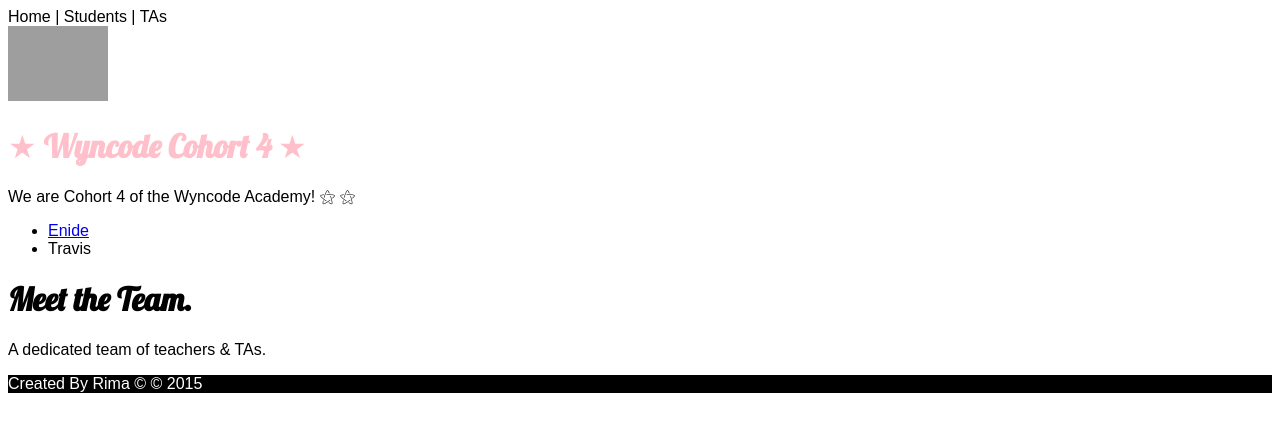
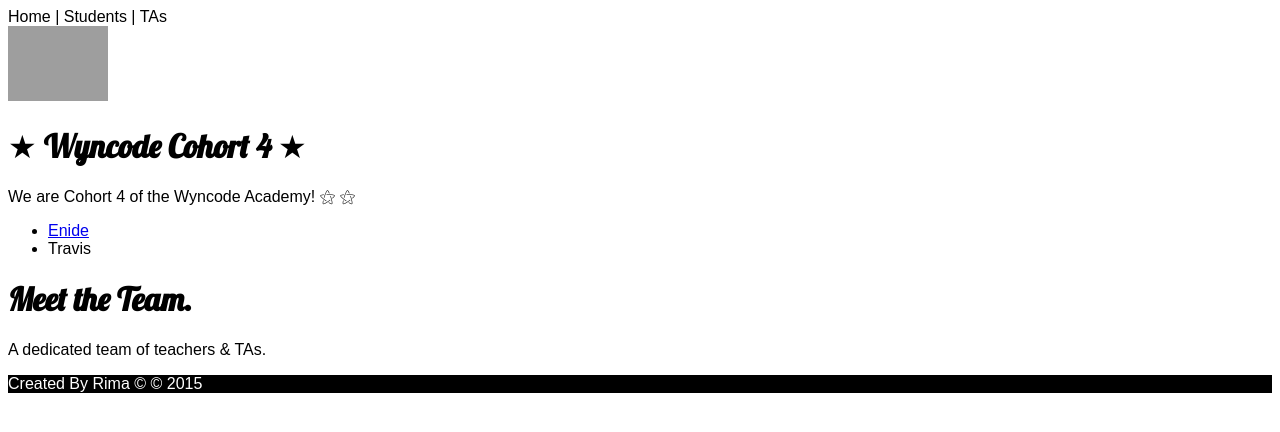
Before and after one commit to AlaaMuk/wyncodelab, a plain HTML site: page index.html in a window 1280 px wide. Drawn offline with Linux system fonts and the light colour scheme; grey boxes are pictures that could not be loaded.

Commit message:
Update index.html

```diff
--- a/index.html
+++ b/index.html
@@ -21,7 +21,7 @@ Home | Students | TAs
 
 <img src="http://wyncode.co/wp-content/uploads/2014/02/logo-wyncode1.png" alt="Wyncode Logo" width="100">
 
-<h1 style="color: pink;">★ Wyncode Cohort 4 ★</h1>
+<h1 id="title">★ Wyncode Cohort 4 ★</h1>
 </header>
 <main>
   <p>We are Cohort 4 of the Wyncode Academy! ⚝ &#9885; </p>
```
